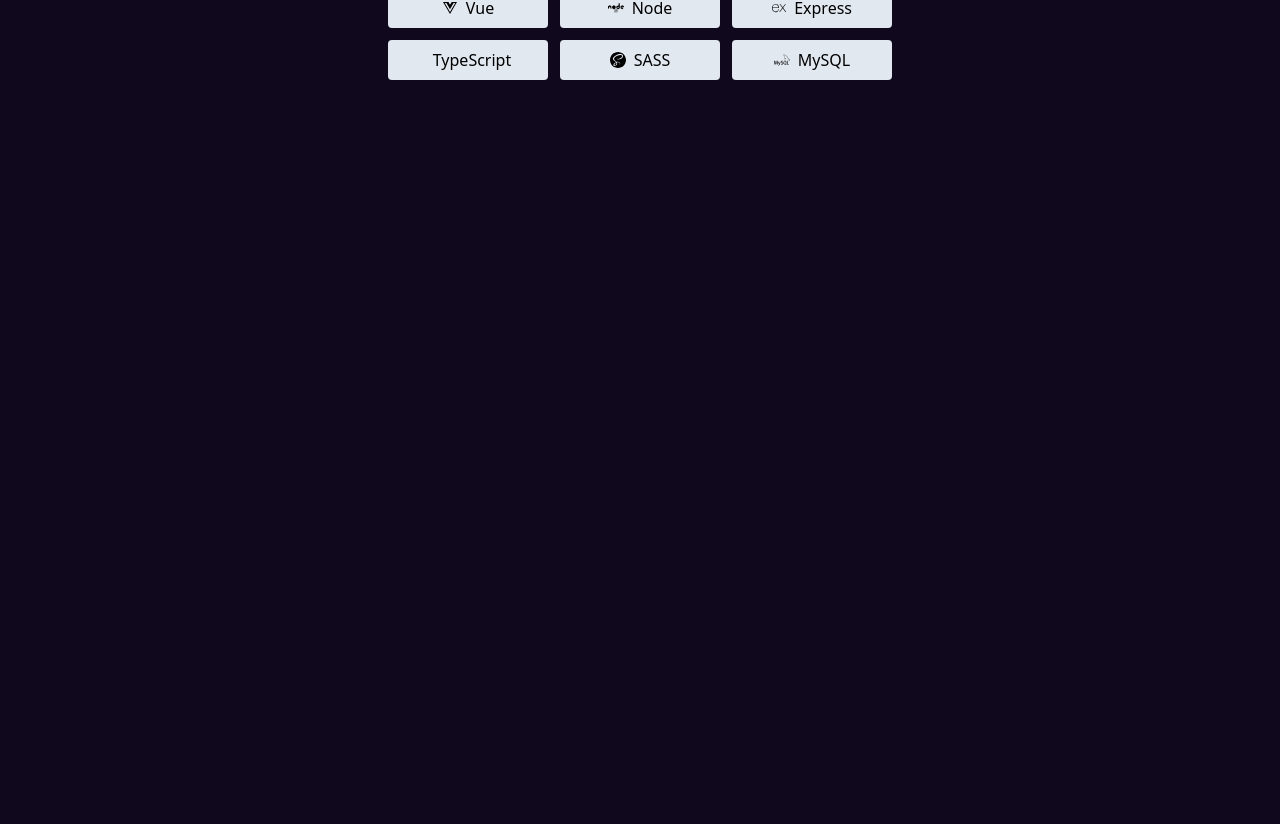
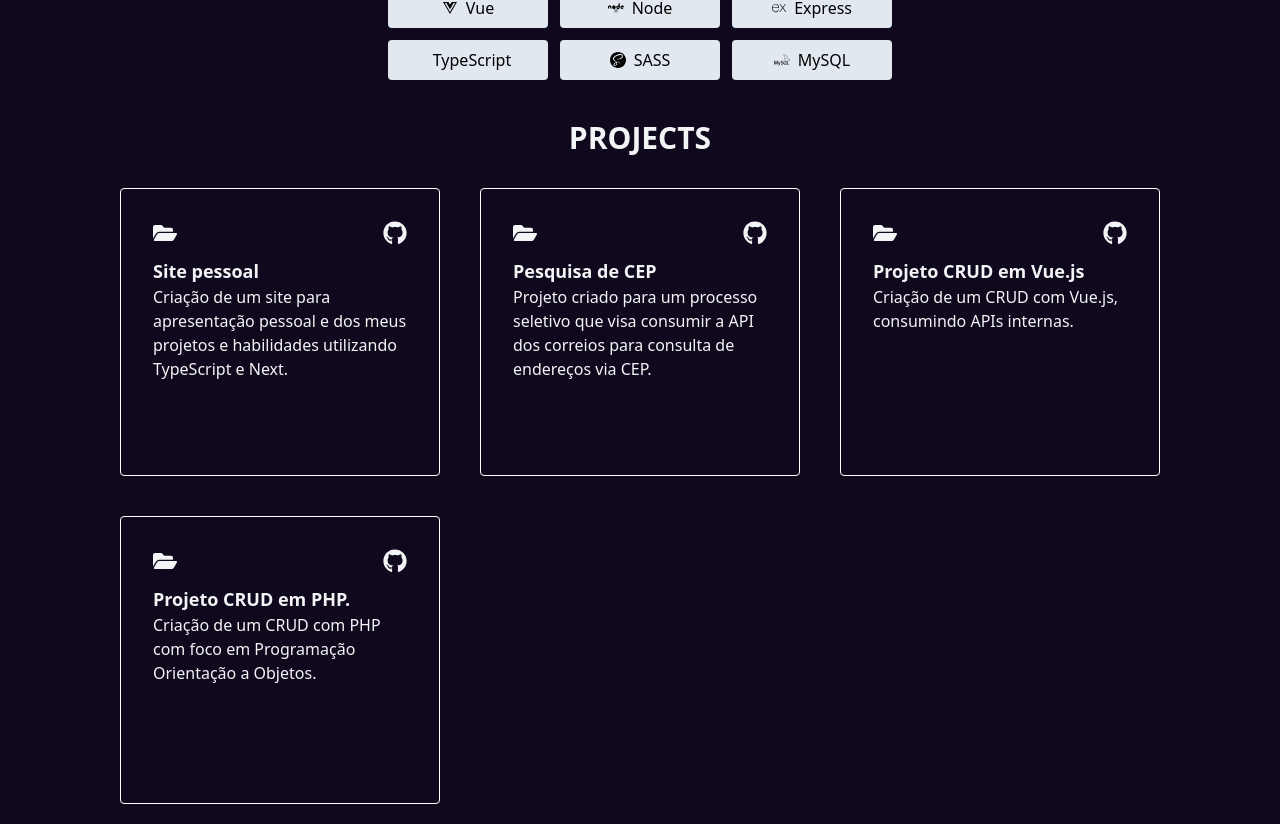
Before and after one commit to samuellgc/personal-website, a Next.js app: page / in a window 1280 px wide. Shown: the part 1600-2424 px from the top of the page. Before the commit the page ends 1700 px from the top, so only its background shows below. Built offline with nearby package versions, Linux system fonts and the light colour scheme.

Commit message:
Project section created with types

```diff
--- a/src/app/page.tsx
+++ b/src/app/page.tsx
@@ -1,5 +1,6 @@
 import About from '@/components/sections/about';
 import Hero from '@/components/sections/hero';
+import Project from '@/components/sections/projects';
 import Skill from '@/components/sections/skills';
 
 export default function Home() {
@@ -8,6 +9,7 @@ export default function Home() {
       <Hero />
       <About />
       <Skill />
+      <Project />
     </main>
   );
 }
--- a/src/components/sections/projects.tsx
+++ b/src/components/sections/projects.tsx
@@ -0,0 +1,12 @@
+import { projects, titleProject } from '@/utils/data/project';
+import { CardProject } from '../ui/cards';
+import Title from '../ui/title';
+
+export default function Project() {
+  return (
+    <section className='flex flex-col gap-8'>
+      <Title title={titleProject} />
+      <CardProject projects={projects} />
+    </section>
+  );
+}
--- a/src/components/ui/cards.tsx
+++ b/src/components/ui/cards.tsx
@@ -1,4 +1,5 @@
-import { CardSkillType } from '@/@types/types';
+import { CardSkillType, ProjectType, Projects } from '@/@types/types';
+import { FaFolderOpen, FaGithub } from 'react-icons/fa';
 
 export function CardSkills({ ...props }: CardSkillType) {
   return (
@@ -10,8 +11,27 @@ export function CardSkills({ ...props }: CardSkillType) {
   );
 }
 
-export function CardProject() {
+export function CardProject({ projects }: Projects) {
   return (
-    <div></div>
+    <div className='flex mx-auto max-w-[1040px] gap-10 flex-wrap'>
+      {
+        projects.map((project: ProjectType, index: number) => {
+          return (
+            <div className='flex flex-col w-80 h-72 border border-white rounded p-8 gap-3' key={index}>
+              <div className='flex justify-between'>
+                <FaFolderOpen className='text-2xl' />
+                <a href={project.url} target='_blank'>
+                  <FaGithub className='text-2xl' />
+                </a>
+              </div>
+              <div className='flex flex-col'>
+                <p className='font-semibold text-lg'>{project.title}</p>
+                <p>{project.description}</p>
+              </div>
+            </div>
+          );
+        })
+      }
+    </div>
   );
 }
--- /dev/null
+++ b/src/utils/data/project.ts
@@ -0,0 +1,26 @@
+import { ProjectType } from '@/@types/types';
+
+export const titleProject = 'Projects';
+
+export const projects: ProjectType[] = [
+  {
+    'title': 'Site pessoal',
+    'description': 'Criação de um site para apresentação pessoal e dos meus projetos e habilidades utilizando TypeScript e Next.',
+    'url': 'https://github.com/samuellgc/personal-website'
+  },
+  {
+    'title': 'Pesquisa de CEP',
+    'description': 'Projeto criado para um processo seletivo que visa consumir a API dos correios para consulta de endereços via CEP.',
+    'url': 'https://github.com/samuellgc/pesquisa-cep-vue'
+  },
+  {
+    'title': 'Projeto CRUD em Vue.js',
+    'description': 'Criação de um CRUD com Vue.js, consumindo APIs internas.',
+    'url': 'https://github.com/samuellgc/projeto-vuejs'
+  },
+  {
+    'title': 'Projeto CRUD em PHP.',
+    'description': 'Criação de um CRUD com PHP com foco em Programação Orientação a Objetos.',
+    'url': 'https://github.com/samuellgc/crud-php-oop'
+  }
+];
```
Also changed, not shown: src/@types/types.ts (+12 -1 lines).
